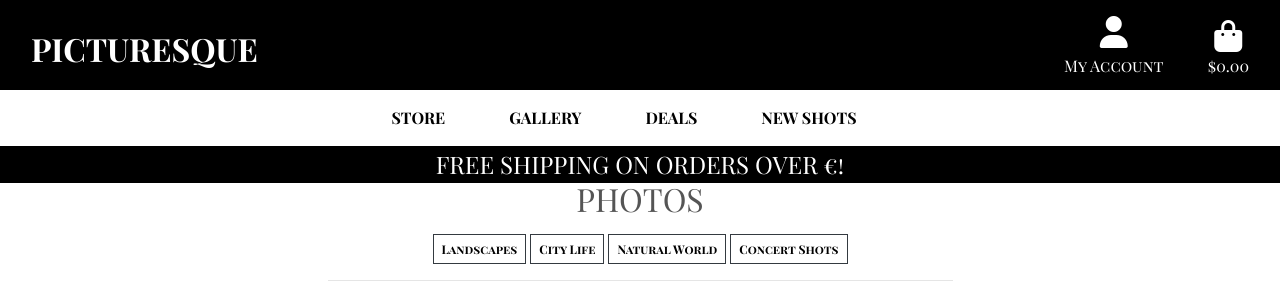
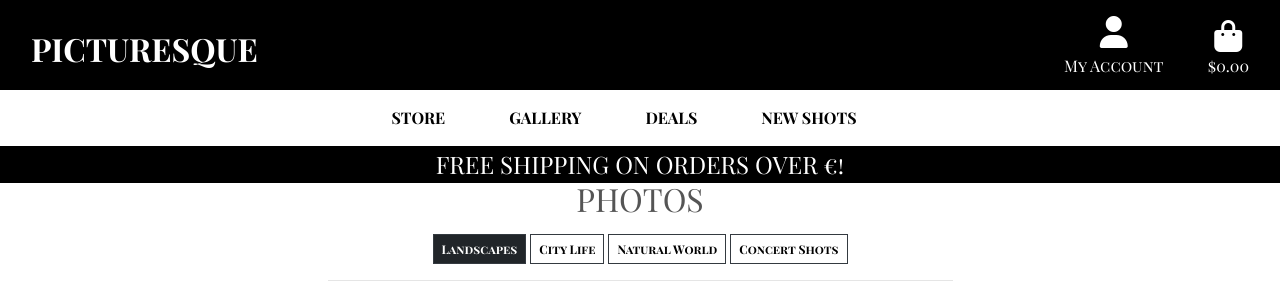
Before and after one commit to luizagit/Picturesque-MS4, a Django app: a page that uses templates/base.html in a window 1280 px wide, with the pointer over the restyled element. Shown: the top 294 px of the page. Run offline with Django 3.2, Linux system fonts and the light colour scheme; data comes from the database, SQL or seed files in the repository; some libraries are stand-ins or nearby versions.

Commit message:
introduced styling for category badges

```diff
--- a/static/css/base.css
+++ b/static/css/base.css
@@ -70,6 +70,11 @@ body {
 	z-index: -1;
 }
 
+a.category-badge > span.badge:hover {
+    background: #212529 !important;
+    color: #fff !important;
+}
+
 /* -------------------------------- Media Queries */
 
 /* Slightly larger container on xl screens */
```
